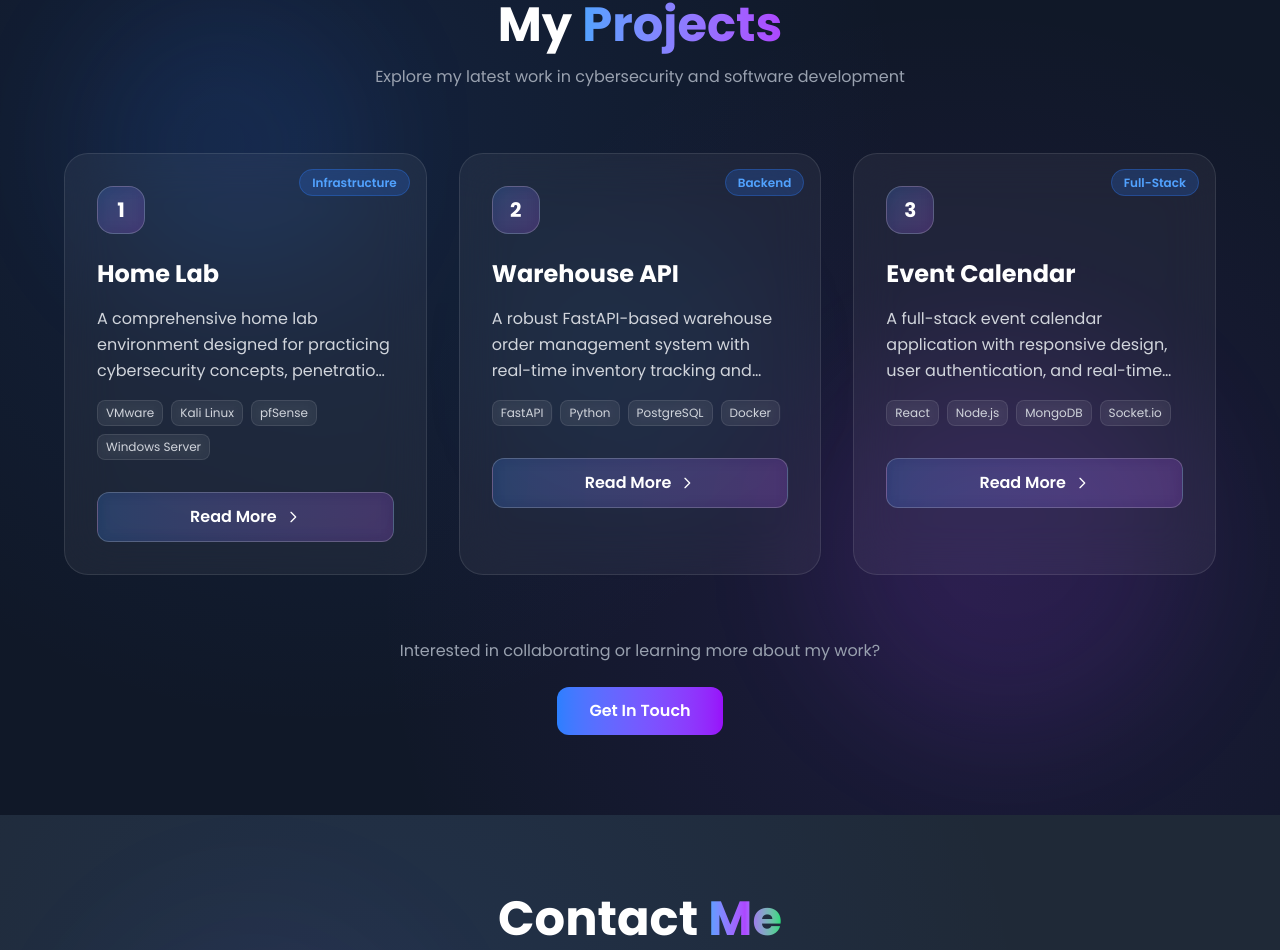
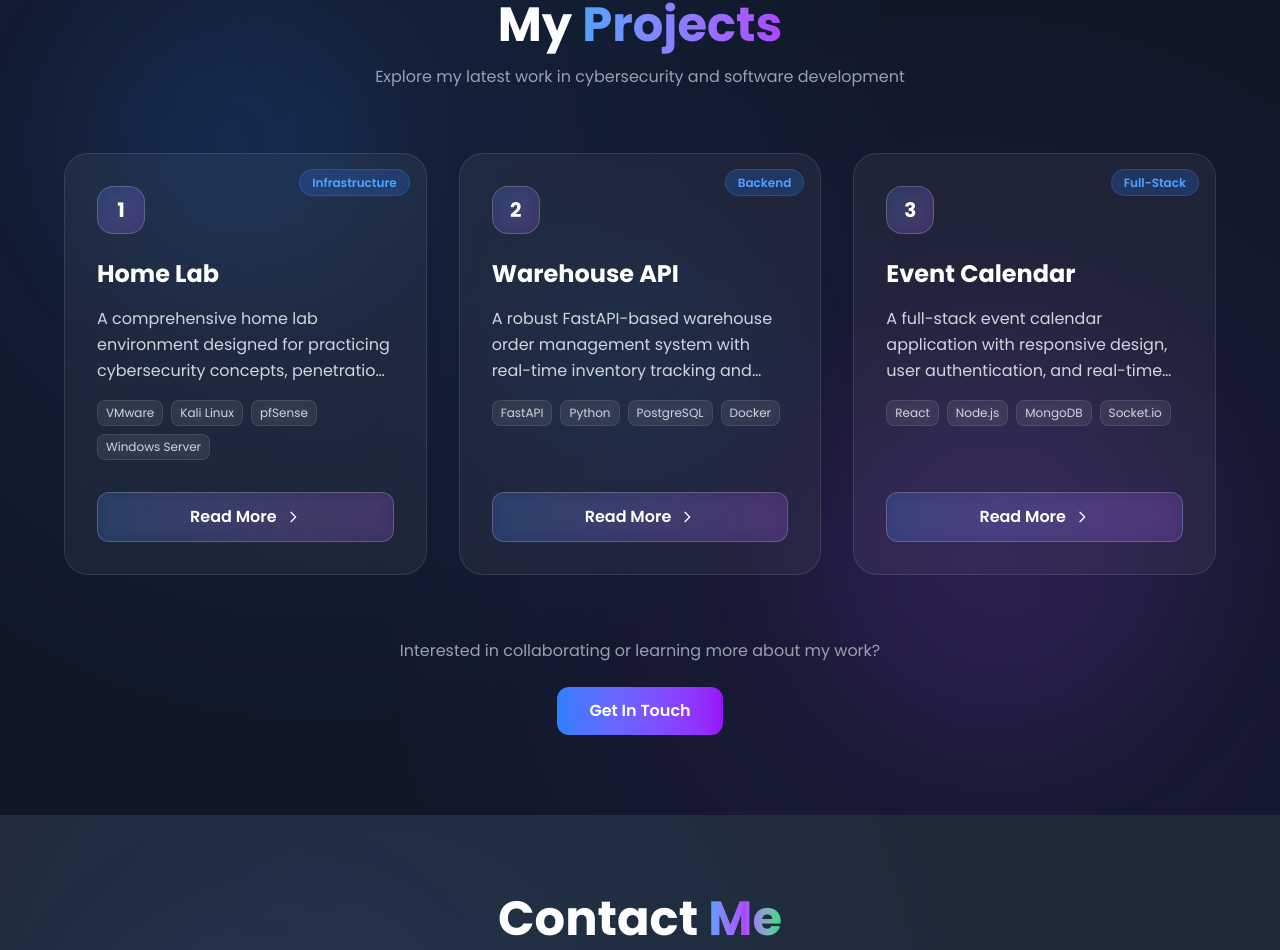
Before and after one commit to Motje3/Portfoliov2, a React (Vite) app in the folder my-portfolio/: page / in a window 1280 px wide. Shown: the part 6233-7183 px from the top of the page. Built offline with nearby package versions, Linux system fonts and the light colour scheme.

Commit message:
read more button in consistent format and place

```diff
--- a/my-portfolio/src/components/ProjectsSection.tsx
+++ b/my-portfolio/src/components/ProjectsSection.tsx
@@ -9,21 +9,24 @@ const ProjectsSection = ({
     {
       id: 1,
       title: "Home Lab",
-      description: "A comprehensive home lab environment designed for practicing cybersecurity concepts, penetration testing, and network security analysis.",
+      description:
+        "A comprehensive home lab environment designed for practicing cybersecurity concepts, penetration testing, and network security analysis.",
       tech: ["VMware", "Kali Linux", "pfSense", "Windows Server"],
       category: "Infrastructure",
     },
     {
       id: 2,
       title: "Warehouse API",
-      description: "A robust FastAPI-based warehouse order management system with real-time inventory tracking and automated order processing.",
+      description:
+        "A robust FastAPI-based warehouse order management system with real-time inventory tracking and automated order processing.",
       tech: ["FastAPI", "Python", "PostgreSQL", "Docker"],
       category: "Backend",
     },
     {
       id: 3,
       title: "Event Calendar",
-      description: "A full-stack event calendar application with responsive design, user authentication, and real-time event synchronization.",
+      description:
+        "A full-stack event calendar application with responsive design, user authentication, and real-time event synchronization.",
       tech: ["React", "Node.js", "MongoDB", "Socket.io"],
       category: "Full-Stack",
     },
@@ -47,7 +50,8 @@ const ProjectsSection = ({
       transition={{ duration: 0.8 }}
       viewport={{ once: true }}
       style={{
-        background: 'radial-gradient(circle at 25% 25%, rgba(59, 130, 246, 0.1) 0%, transparent 50%), radial-gradient(circle at 75% 75%, rgba(147, 51, 234, 0.1) 0%, transparent 50%)',
+        background:
+          "radial-gradient(circle at 25% 25%, rgba(59, 130, 246, 0.1) 0%, transparent 50%), radial-gradient(circle at 75% 75%, rgba(147, 51, 234, 0.1) 0%, transparent 50%)",
       }}
     >
       {/* Background blur elements */}
@@ -63,7 +67,10 @@ const ProjectsSection = ({
           transition={{ duration: 0.6 }}
           viewport={{ once: true }}
         >
-          My <span className="text-transparent bg-clip-text bg-gradient-to-r from-blue-400 to-purple-500">Projects</span>
+          My{" "}
+          <span className="text-transparent bg-clip-text bg-gradient-to-r from-blue-400 to-purple-500">
+            Projects
+          </span>
         </motion.h2>
 
         <motion.p
@@ -86,33 +93,34 @@ const ProjectsSection = ({
               transition={{ duration: 0.8, delay: index * 0.2 }}
               viewport={{ once: true }}
             >
-              {/* Glassmorphism card */}
-              <div className="relative bg-white/5 backdrop-blur-xl border border-white/10 rounded-3xl p-8 h-full hover:bg-white/10 hover:border-white/20 transition-all duration-500 group-hover:scale-[1.02] group-hover:shadow-2xl group-hover:shadow-blue-500/10">
-
+              {/* Glassmorphism card - MODIFIED HERE */}
+              <div className="relative bg-white/5 backdrop-blur-xl border border-white/10 rounded-3xl p-8 h-full hover:bg-white/10 hover:border-white/20 transition-all duration-500 group-hover:scale-[1.02] group-hover:shadow-2xl group-hover:shadow-blue-500/10 flex flex-col">
+                {" "}
+                {/* Added flex flex-col */}
                 {/* Category badge */}
                 <div className="absolute top-4 right-4">
                   <span className="px-3 py-1 text-xs font-semibold text-blue-400 bg-blue-500/20 rounded-full border border-blue-500/30 backdrop-blur-sm">
                     {project.category}
                   </span>
                 </div>
-
                 {/* Project number with glow effect */}
                 <div className="flex items-center mb-6">
                   <div className="w-12 h-12 bg-gradient-to-br from-blue-500/20 to-purple-500/20 rounded-2xl flex items-center justify-center border border-white/20 backdrop-blur-sm group-hover:shadow-lg group-hover:shadow-blue-500/30 transition-all duration-300">
-                    <span className="text-xl font-bold text-white">{project.id}</span>
+                    <span className="text-xl font-bold text-white">
+                      {project.id}
+                    </span>
                   </div>
                 </div>
-
-                {/* Content */}
-                <div className="space-y-4 mb-8">
+                {/* Content - MODIFIED HERE */}
+                <div className="space-y-4 mb-8 flex-grow">
+                  {" "}
+                  {/* Added flex-grow */}
                   <h3 className="text-2xl font-bold text-white group-hover:text-blue-300 transition-colors duration-300">
                     {project.title}
                   </h3>
-
                   <p className="text-gray-300 leading-relaxed line-clamp-3">
                     {project.description}
                   </p>
-
                   {/* Tech stack */}
                   <div className="flex flex-wrap gap-2 mt-4">
                     {project.tech.map((tech, techIndex) => (
@@ -125,8 +133,7 @@ const ProjectsSection = ({
                     ))}
                   </div>
                 </div>
-
-                {/* Read More Button */}
+                {/* Read More Button - This will now be at the bottom */}
                 <button
                   onClick={() => handleReadMore(project.id)}
                   className="w-full bg-gradient-to-r from-blue-500/20 to-purple-500/20 hover:from-blue-500/30 hover:to-purple-500/30 text-white font-semibold py-3 px-6 rounded-xl border border-white/20 backdrop-blur-sm transition-all duration-300 hover:border-white/30 hover:shadow-lg hover:shadow-blue-500/20 group-hover:transform group-hover:translate-y-0"
@@ -139,11 +146,15 @@ const ProjectsSection = ({
                       stroke="currentColor"
                       viewBox="0 0 24 24"
                     >
-                      <path strokeLinecap="round" strokeLinejoin="round" strokeWidth={2} d="M9 5l7 7-7 7" />
+                      <path
+                        strokeLinecap="round"
+                        strokeLinejoin="round"
+                        strokeWidth={2}
+                        d="M9 5l7 7-7 7"
+                      />
                     </svg>
                   </div>
                 </button>
-
                 {/* Subtle glow effect on hover */}
                 <div className="absolute inset-0 rounded-3xl opacity-0 group-hover:opacity-100 transition-opacity duration-500 pointer-events-none">
                   <div className="absolute inset-0 rounded-3xl bg-gradient-to-r from-blue-500/5 to-purple-500/5"></div>
```
